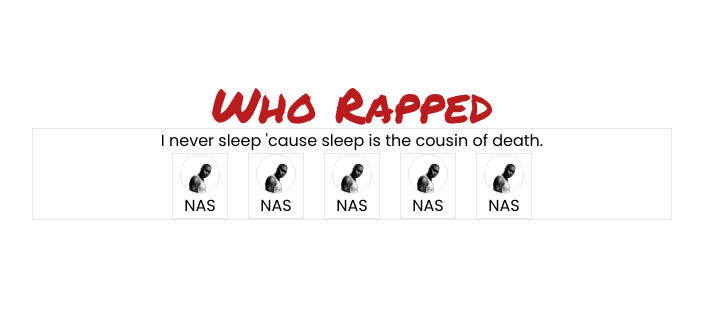
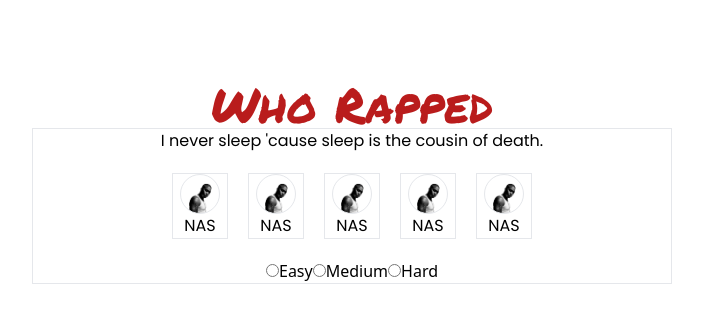
Before and after one commit to MalcolmSmalls/WhoRapped, a React (Vite) app in the folder frontend/: page / in a window 1280 px wide. Shown: the top 320 px of the page, without its empty margins (288-991 px from the left). Built offline with nearby package versions, Linux system fonts and the light colour scheme.

Commit message:
Add difficulty field

```diff
--- a/frontend/src/App.jsx
+++ b/frontend/src/App.jsx
@@ -1,4 +1,4 @@
-import { Bars, Rapper } from './components'
+import { Bars, Rapper, Fields } from './components'
 // import Rapper from './components/Rapper'
 
 import { useState } from 'react'
@@ -9,7 +9,7 @@
       <h1 className='pt-20 font-PermanentMarker text-5xl self-center text-red-700'>
         Who Rapped
       </h1>
-      <div className='flex flex-col items-center mx-auto w-1/2 border'>
+      <div className='flex flex-col items-center mx-auto w-1/2 border gap-5'>
         <Bars />
         <div className='flex gap-5'>
           <Rapper />
@@ -18,6 +18,9 @@
           <Rapper />
           <Rapper />
         </div>
+        <div className='flex flex-col gap-5'>
+          <Fields />
+        </div>
       </div>
     </div>
   )
--- /dev/null
+++ b/frontend/src/components/Fields.jsx
@@ -0,0 +1,14 @@
+import React from 'react'
+
+export default function Fields() {
+  return (
+    <div>
+      <input type='radio' id='easy' />
+      <label htmlFor='easy'>Easy</label>
+      <input type='radio' id='medium' />
+      <label htmlFor='medium'>Medium</label>
+      <input type='radio' id='hard' />
+      <label htmlFor='hard'>Hard</label>
+    </div>
+  )
+}
--- a/frontend/src/components/index.js
+++ b/frontend/src/components/index.js
@@ -1,4 +1,5 @@
 import Rapper from './Rapper'
 import Bars from './Bars'
+import Fields from './Fields'
 
-export { Rapper, Bars }
+export { Rapper, Bars, Fields }
```
